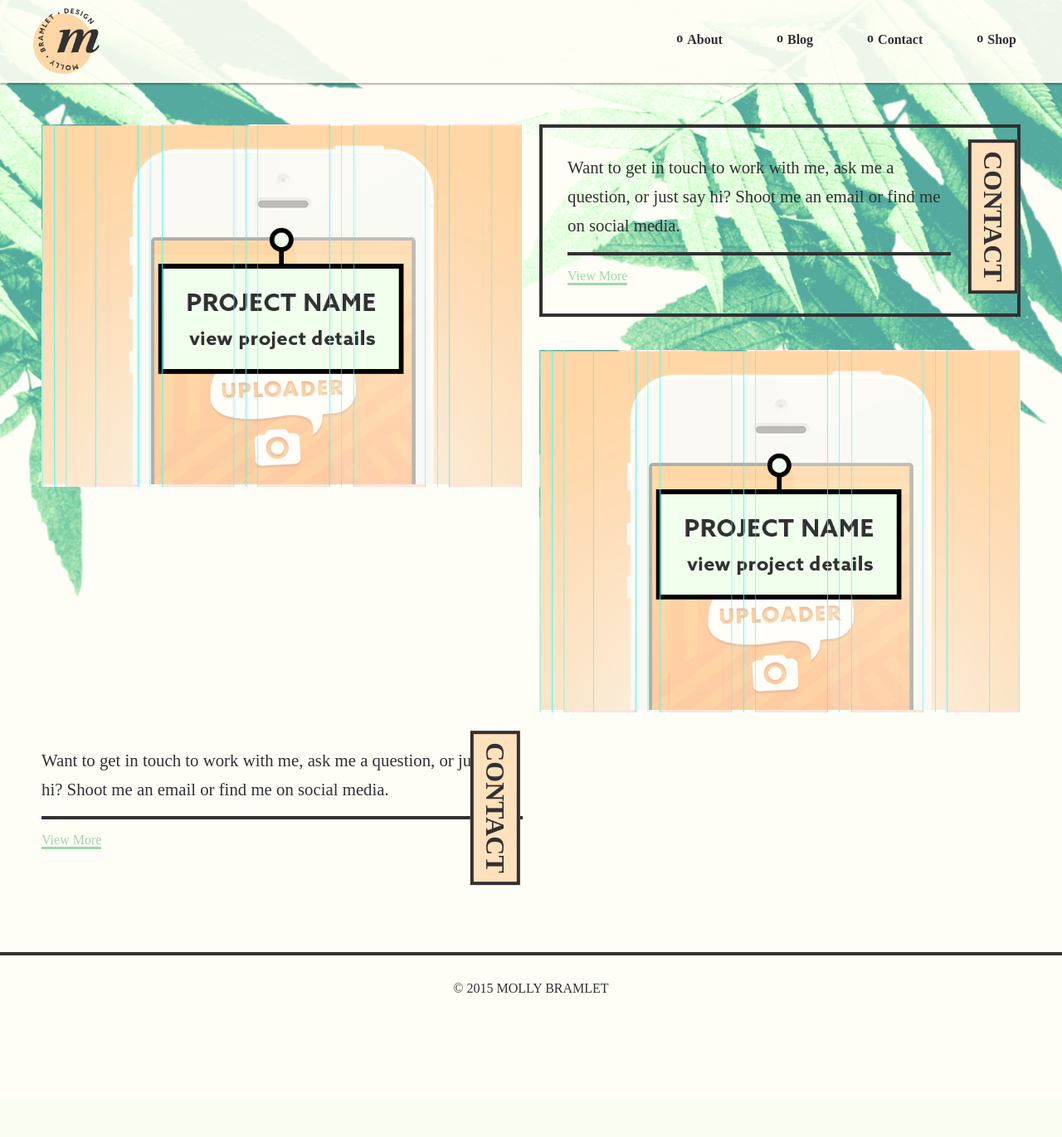
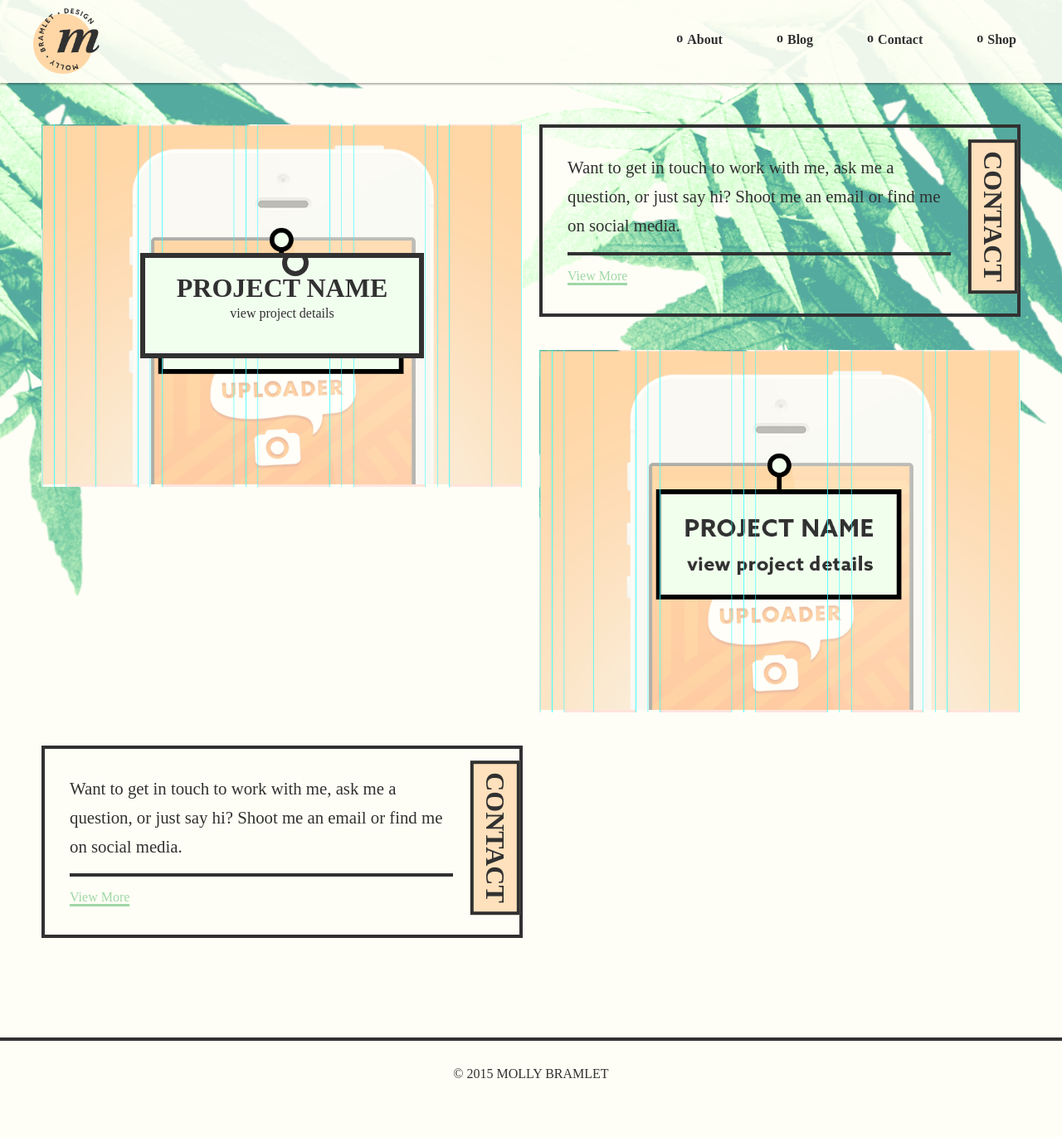
Before and after one commit to savannahmillion/molly-site, a PHP site: page / in a window 1280 px wide. Shown: the top 1371 px of the page at 83% size. Before the commit the page ends 1197 px from the top, so only its background shows below. Run offline with PHP 8.4, Linux system fonts and the light colour scheme; some libraries are stand-ins or nearby versions.

Commit message:
fixed nav before state, started project hover state

```diff
--- a/index.html
+++ b/index.html
@@ -23,10 +23,10 @@
 					<a href="#" class="no-link-state"><img src="img/logo_2x_360.png" class="logo"></a>
 					<nav>
 						<ul>
-							<li><a href="#"><span class="bullet">o</span>About</a></li>
-							<li><a href="#"><span class="bullet">o</span>Blog</a></li>
-							<li><a href="#"><span class="bullet">o</span>Contact</a></li>
-							<li><a href="#"><span class="bullet">o</span>Shop</a></li>
+							<li><a href="#" class="bulleted">About</a></li>
+							<li><a href="#" class="bulleted">Blog</a></li>
+							<li><a href="#" class="bulleted">Contact</a></li>
+							<li><a href="#" class="bulleted">Shop</a></li>
 						</ul>
 					</nav>
 				</div>
@@ -35,9 +35,15 @@
 
 		<div class="allProjects grid-container">
 
-			<div class="project grid-50">
-				<img src="img/example-img.png">
-			</div>
+			<a href="#">
+				<div class="project grid-50">
+					<div class="project-description">
+						<h2>PROJECT NAME</h2>
+						<p>view project details</p>
+					</div>
+					<img src="img/example-img.png">
+				</div>
+			</a>
 
 			<article class="contact grid-50">
 				<div class="article-title rotate-right">
@@ -57,8 +63,10 @@
 				<div class="article-title rotate-right">
 					<h2>CONTACT</h2>
 				</div>
-				<h3>Want to get in touch to work with me, ask me a question, or just say hi? Shoot me an email or find me on social media.</h3>
-				<p><a>View More</a></p>
+				<div class="article-content">
+					<h3>Want to get in touch to work with me, ask me a question, or just say hi? Shoot me an email or find me on social media.</h3>
+					<p><a>View More</a></p>
+				</div>
 			</article>
 
 		</div>
--- a/style/molly.css
+++ b/style/molly.css
@@ -1253,6 +1253,12 @@
 nav {
   font-weight: 700; }
 
+a.bulleted:before {
+  content: "o";
+  bottom: 2px;
+  left: -5px;
+  position: relative; }
+
 .rotate-left {
   -webkit-transform: rotate(-90deg);
   -moz-transform: rotate(-90deg);
@@ -1339,10 +1345,38 @@
   padding-bottom: 80px; }
 
 .project {
-  margin-bottom: 40px; }
+  margin-bottom: 40px;
+  position: relative; }
   .project img {
     width: 100%;
     height: auto; }
+
+.project-description {
+  position: absolute;
+  text-align: center;
+  background-color: #F1FFEF;
+  border: 6px solid #313131;
+  color: #313131;
+  padding: 20px;
+  height: 75px;
+  width: 290px;
+  margin: auto;
+  top: 0;
+  left: 0;
+  bottom: 0;
+  right: 0;
+  overflow: auto;
+  z-index: 90; }
+  .project-description:before {
+    content: "";
+    width: 20px;
+    height: 20px;
+    border: 6px solid #313131;
+    background-color: #F1FFEF;
+    border-radius: 50%;
+    position: absolute;
+    margin-top: -30px;
+    z-index: 100; }
 
 article {
   position: relative;
--- a/style/molly.scss
+++ b/style/molly.scss
@@ -12,6 +12,7 @@
 $darkGray: #313131;
 $Peach: #ffe1bd;
 $Green: #a0d7a6;
+$lightGreen: #F1FFEF;
 
 // TEXT
 body {
@@ -53,6 +54,15 @@
 
 nav {
 	font-weight: 700;
+}
+
+a.bulleted {
+	&:before {
+		content: "o";
+		bottom: 2px;
+		left: -5px;
+		position: relative;
+	}
 }
 
 .rotate-left {
@@ -161,19 +171,47 @@
 }
 
 .allProjects {
-	//@include outer-container;
 	height: auto;
 	padding-top: 50px;
 	padding-bottom: 80px;
 }
 
 .project {
-	//@include span-columns(6);
-	//@include omega();
 	margin-bottom: 40px;
+	position: relative;
 	img {
 		width: 100%;
 		height: auto;
+	}
+}
+
+.project-description {
+	position: absolute;
+	//top: 50%;
+  	//transform: translateY(-50%);
+	text-align: center;
+	background-color: $lightGreen;
+	border: 6px solid $darkGray;
+	color: $darkGray;
+	padding: 20px;
+	height: 75px;
+	width: 290px;
+	//left: 50%;
+	//margin-left: -290px;
+	margin: auto;
+	top: 0; left: 0; bottom: 0; right: 0;
+	overflow: auto;
+	z-index: 90;
+	&:before {
+		content: "";
+		width: 20px;
+		height: 20px;
+		border: 6px solid $darkGray;
+		background-color: $lightGreen;
+		border-radius: 50%;
+		position: absolute;
+		margin-top: -30px;
+		z-index: 100;
 	}
 }
 
```
Also changed, not shown: 1 other file.
